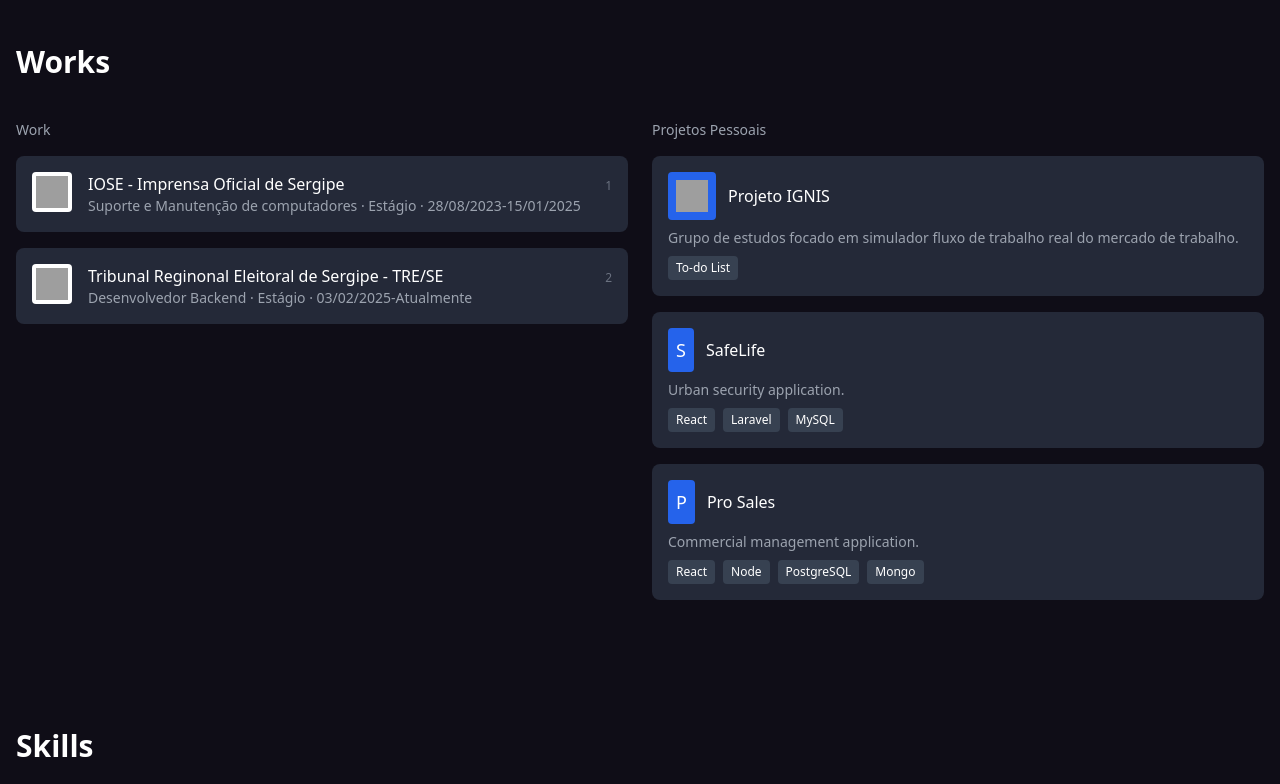
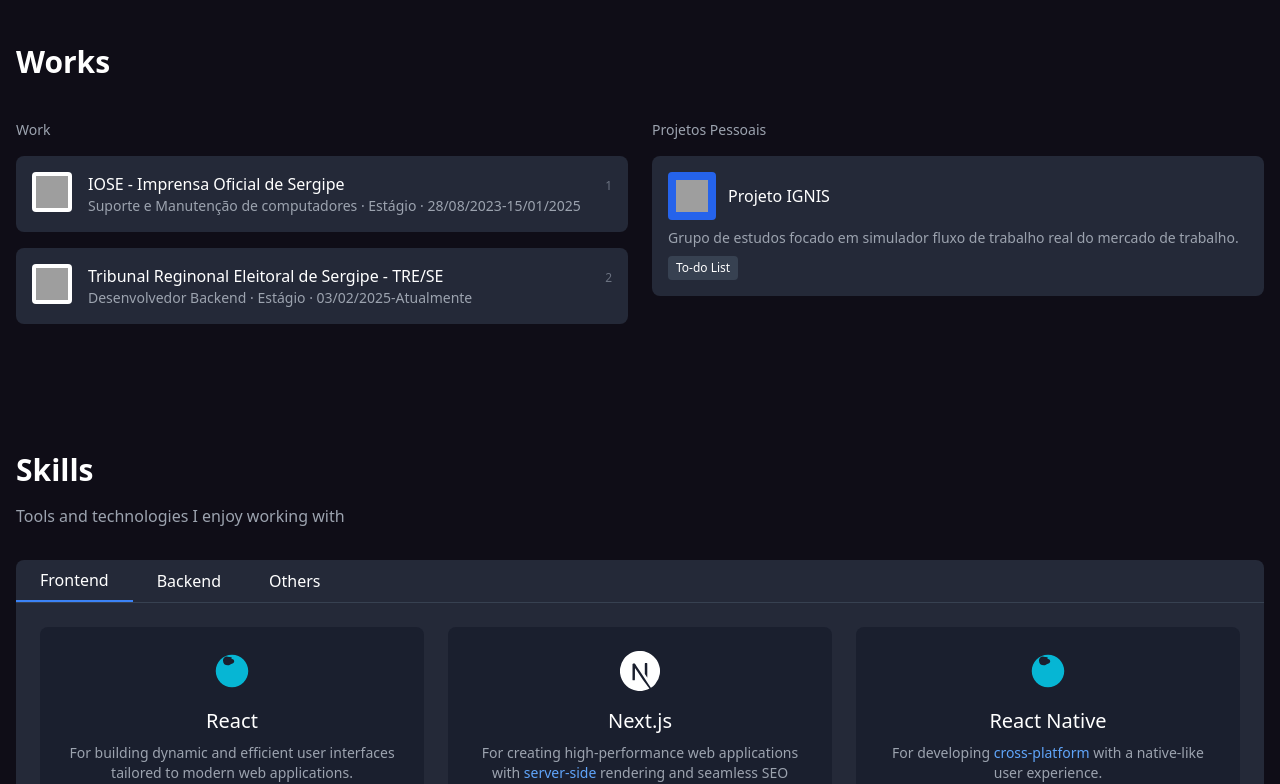
Before and after one commit to Projeto-IGNIS/ignis-site, a React (Vite) app: page / in a window 1280 px wide. Shown: the part 528-1312 px from the top of the page. Built offline with nearby package versions, Linux system fonts and the light colour scheme; grey boxes are pictures that could not be loaded.

Commit message:
refactor Works component: comment out unused background styling for cleaner code

```diff
--- a/src/components/Works.tsx
+++ b/src/components/Works.tsx
@@ -99,7 +99,7 @@
                 </a>
               </div>
             </div>
-            <div className="bg-[#242938] rounded-lg p-4">
+            {/* <div className="bg-[#242938] rounded-lg p-4">
               <div className="flex items-center mb-2">
                 <div className="bg-blue-600 p-2 rounded mr-3">
                   <span className="text-white text-lg">S</span>
@@ -145,7 +145,7 @@
                   Mongo
                 </span>
               </div>
-            </div>
+            </div> */}
           </div>
         </div>
       </div>
```
